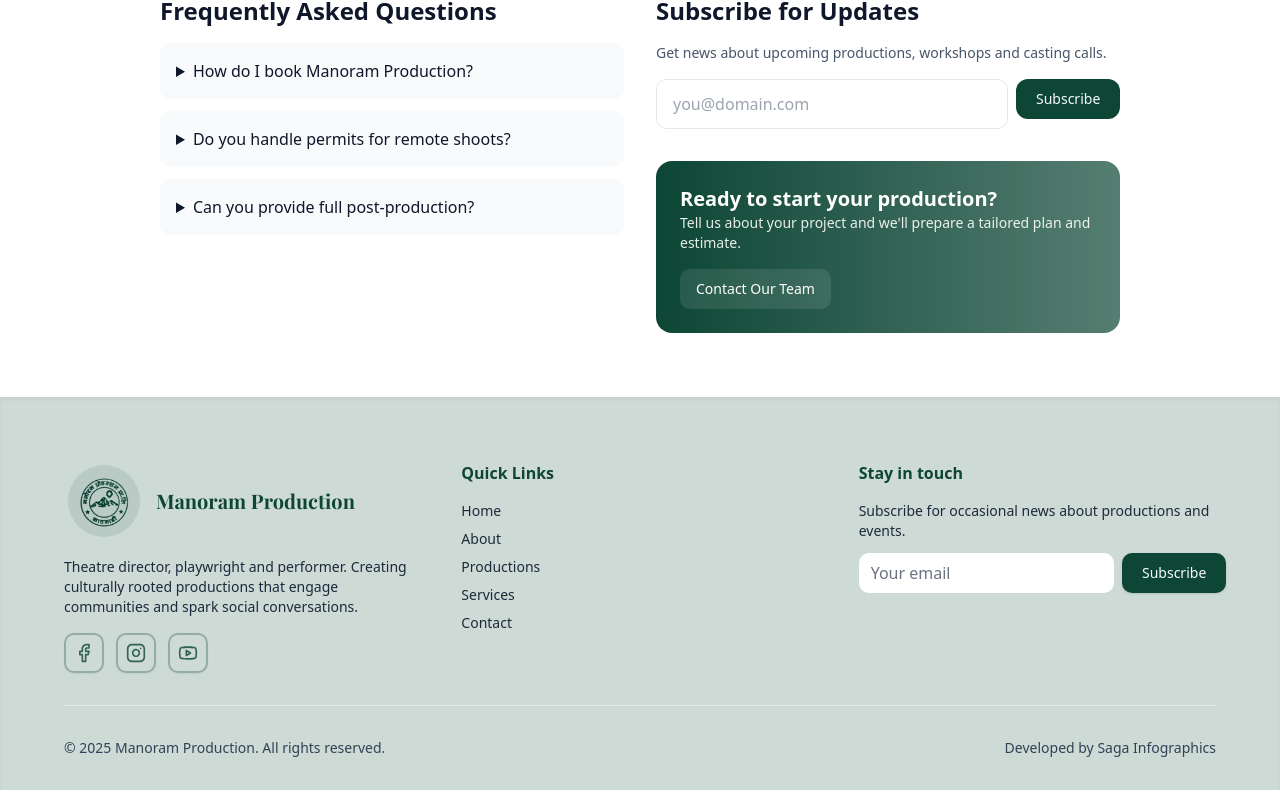
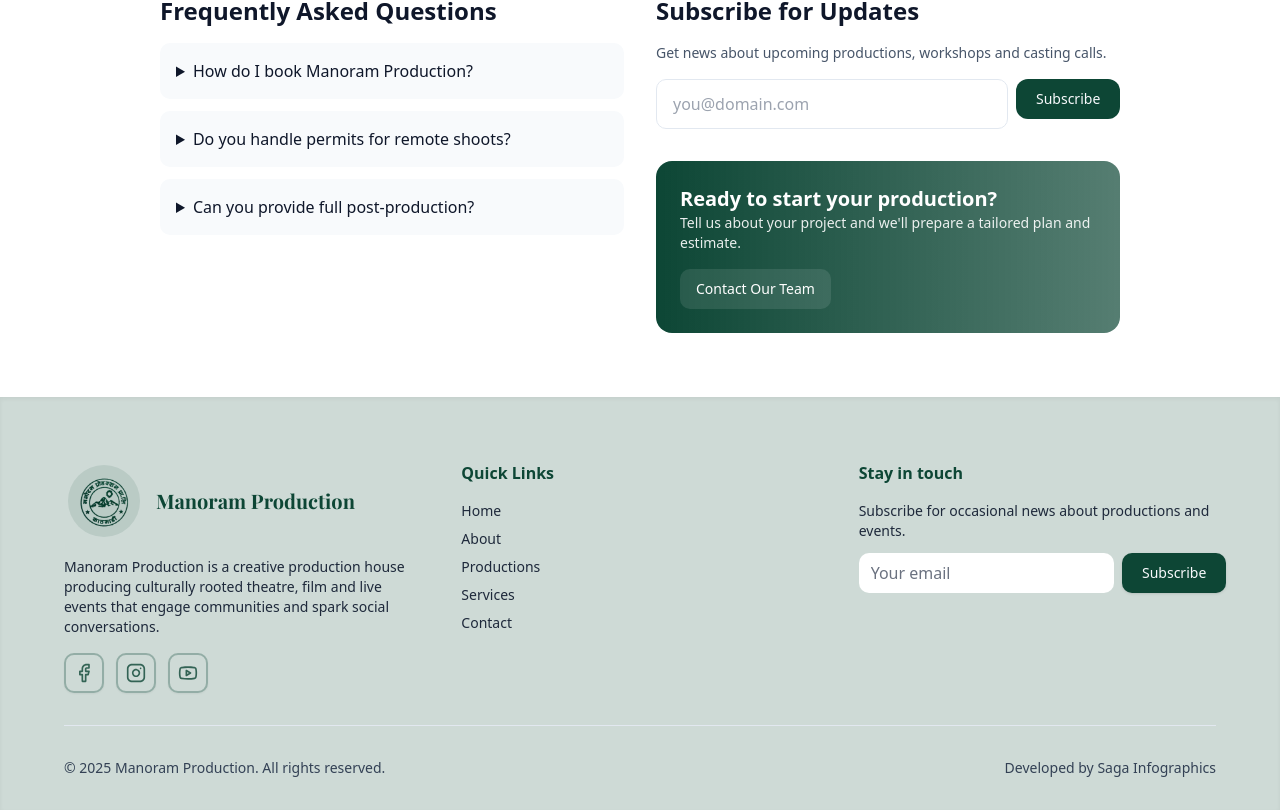
Before and after one commit to Saga-Infographics/manoram_production, a React (Vite) app in the folder frontend/: page / in a window 1280 px wide. Shown: the part 3028-3838 px from the top of the page. Built offline with nearby package versions, Linux system fonts and the light colour scheme; no server answers.

Commit message:
changes in footer

```diff
--- a/frontend/src/components/Footer/Footer.tsx
+++ b/frontend/src/components/Footer/Footer.tsx
@@ -36,7 +36,7 @@ export const Footer = (): JSX.Element => {
               </h3>
             </div>
             <p className="text-sm text-slate-800 max-w-md">
-              Theatre director, playwright and performer. Creating culturally rooted productions that engage communities and spark social conversations.
+              Manoram Production is a creative production house producing culturally rooted theatre, film and live events that engage communities and spark social conversations.
             </p>
 
             <div className="flex items-center gap-3 mt-3">
```
